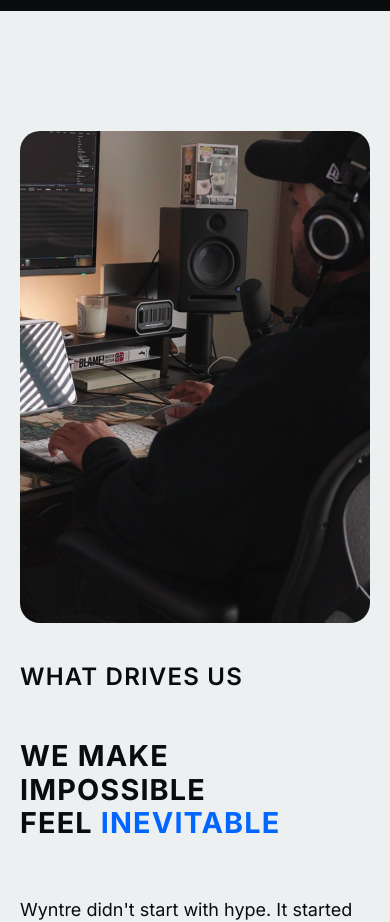
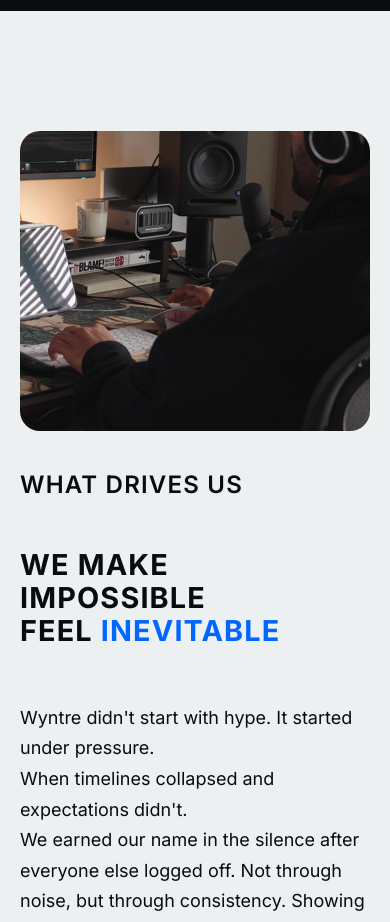
Before and after one commit to Harivonwintr/Wyntre-Studios, a Next.js app: page / in a window 390 px wide. Shown: the part 3080-4002 px from the top of the page. Built offline with nearby package versions, Linux system fonts and the light colour scheme; a web font is replaced by a local one.

Commit message:
Crop What Drives Us image horizontally on mobile only

```diff
--- a/app/globals.css
+++ b/app/globals.css
@@ -3752,6 +3752,18 @@ a.cs-card:hover .card-title {
   .drives-commitment {
     font-size: clamp(1.1rem, 4vw, 1.5rem);
   }
+
+  /* Crop image horizontally on mobile */
+  .drives-image {
+    overflow: hidden;
+  }
+
+  .drives-photo {
+    width: 100%;
+    height: 300px;
+    object-fit: cover;
+    object-position: center center;
+  }
 }
 
 /* Footer - Mobile & Tablet */
```
